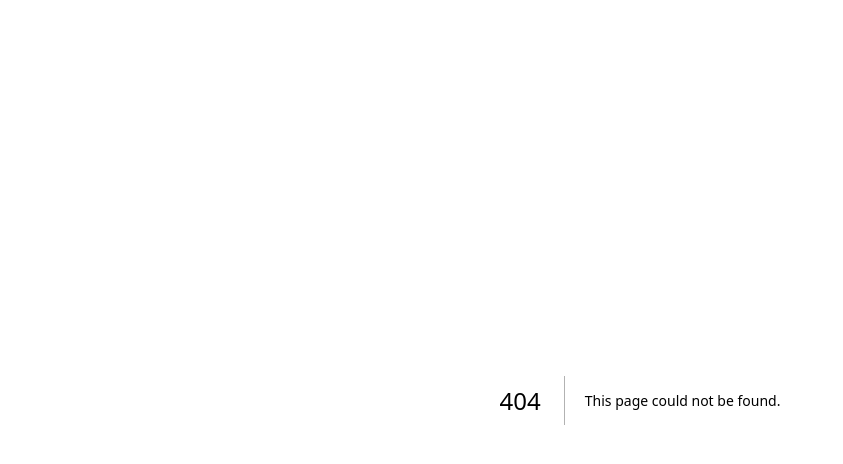
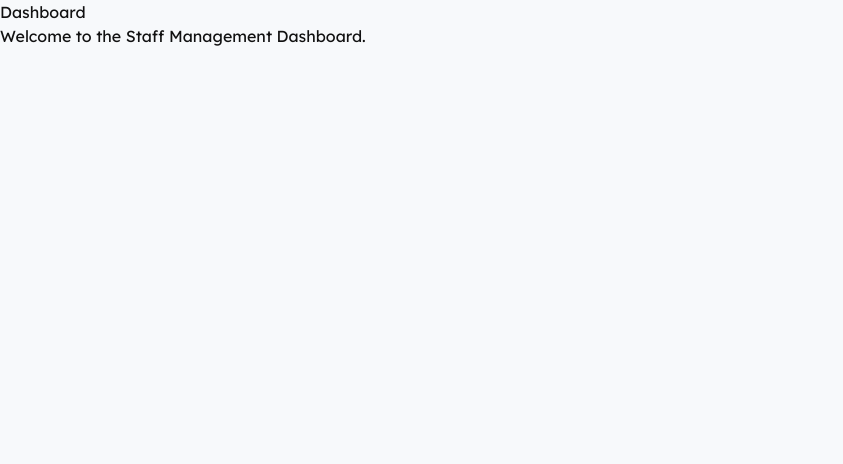
Before and after one commit to Fabshkiee/Project-E-Web-Management-System, a Next.js app: page /dashboard in a window 1280 px wide. Before the commit this address had no page. Shown: the top 464 px of the page, without its empty margins (0-843 px from the left). Built offline with nearby package versions, Linux system fonts and the light colour scheme.

Commit message:
feat: add dashboard page

```diff
--- /dev/null
+++ b/app/dashboard/page.tsx
@@ -0,0 +1,8 @@
+export default function Dashboard() {
+  return (
+    <div>
+      <h1>Dashboard</h1>
+      <p>Welcome to the Staff Management Dashboard.</p>
+    </div>
+  );
+}
```
